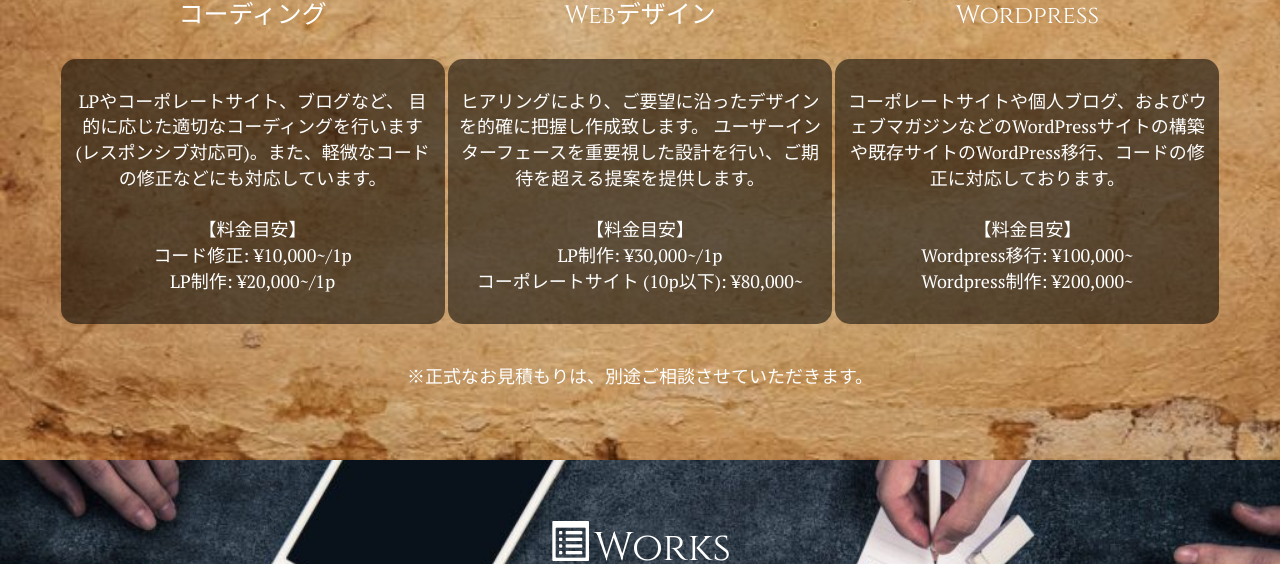
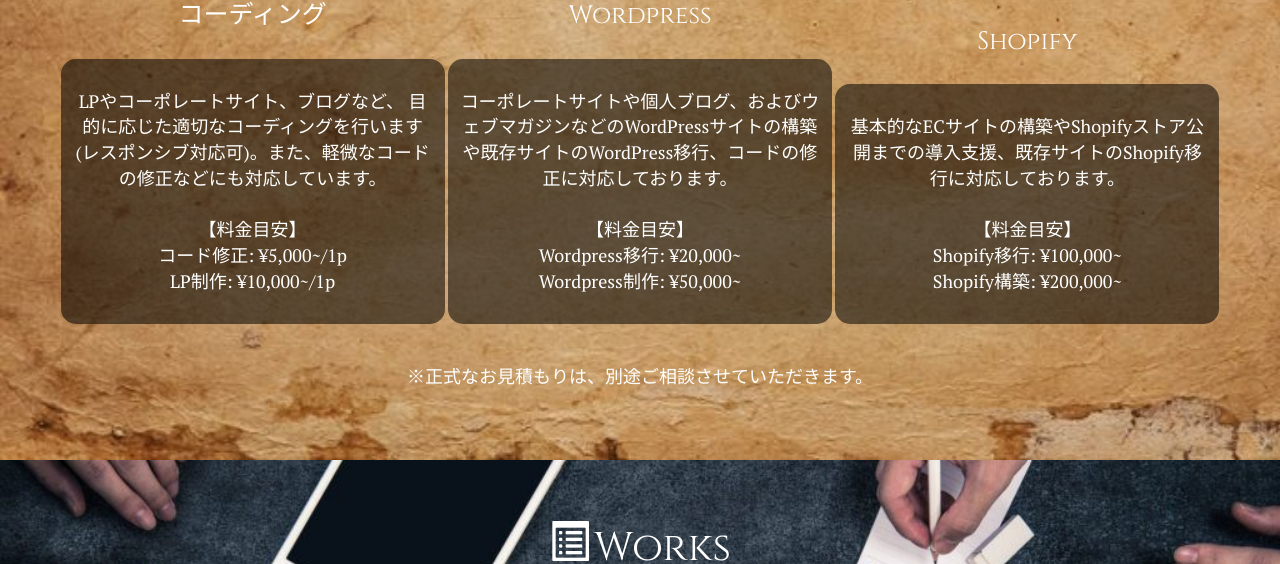
Before and after one commit to akiyatomohiro/keio, a plain HTML site: page index.html in a window 1280 px wide. Shown: the part 3098-3662 px from the top of the page. Drawn offline with nearby package versions, Linux system fonts and the light colour scheme.

Commit message:
Add files via upload

```diff
--- a/index.html
+++ b/index.html
@@ -62,7 +62,7 @@
   <div class="introduction_text animated fadein">
     <p>
     初めまして。Webエンジニアの<span style="font-weight: bold">秋谷知宏</span>と申します。<br><br>
-    現在フロントエンドを中心に、Webサイト制作およびWebアプリケーションの開発を行なっております。<br><br>
+    現在フロントエンドを中心に、主にWebサイト制作を行っております。<br><br>
     「<span style="font-weight: bold; color:red;">質</span>」と「<span style="font-weight:bold; color:red;">スピード</span>」を重視することで、期待以上のものを提供させていただきます。<br><br>
     また、クライアント様に寄り添った<span style="font-weight:bold;color:red;">丁寧なコミュニケーション</span>を常に心がけ、
     <span style="font-weight:bold;color:red;">最後まで責任を持って</span>、仕事に取り組ませていただきます。
@@ -138,10 +138,12 @@
     </div>
     -->
 
+　　<!--
     <div class="skill">
       <img src="./image/MySQL.jpg" alt="MySQL" />
         <p>Level: ★★★★☆</p>
     </div>
+    -->
 
     <div class="skill">
       <img src="./image/github.jpg" alt="github" />
@@ -175,11 +177,12 @@
       LPやコーポレートサイト、ブログなど、
       目的に応じた適切なコーディングを行います(レスポンシブ対応可)。また、軽微なコードの修正などにも対応しています。<br><br>
       【料金目安】<br>
-      コード修正: ¥10,000~/1p<br>
-      LP制作: ¥20,000~/1p
+      コード修正: ¥5,000~/1p<br>
+      LP制作: ¥10,000~/1p
     </div>
   </div>
 
+  <!--
   <div class="service_item">
     <div class="service_image">
       <img src="./image/pencil.jpg" alt="web design" />
@@ -195,6 +198,7 @@
       コーポレートサイト (10p以下): ¥80,000~
     </div>
   </div>
+  -->
 
     <div class="service_item">
       <div class="service_image">
@@ -207,10 +211,30 @@
         コーポレートサイトや個人ブログ、およびウェブマガジンなどのWordPressサイトの構築や既存サイトのWordPress移行、コードの修正に対応しております。
         <br><br>
         【料金目安】<br>
-        Wordpress移行: ¥100,000~<br>
-        Wordpress制作: ¥200,000~
+        Wordpress移行: ¥20,000~<br>
+        Wordpress制作: ¥50,000~
       </div>
     </div>
+
+    <div class="service_item">
+      <div class="service_image">
+        <img src="./image/Shopify.png" alt="shopify" />
+      </div>
+      <div class="sub_title">
+        <p>Shopify</p>
+      </div>
+      <div class="service_content">
+        基本的なECサイトの構築やShopifyストア公開までの導入支援、既存サイトのShopify移行に対応しております。
+        <br><br>
+        【料金目安】<br>
+        Shopify移行: ¥100,000~<br>
+        Shopify構築: ¥200,000~<br>
+      </div>
+    </div>
+
+
+
+
     <p style="font-size:18px;">※正式なお見積もりは、別途ご相談させていただきます。</p>
   </div>
 
```
